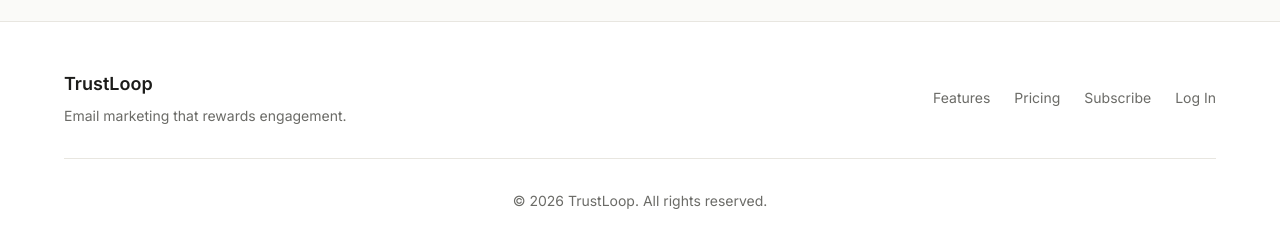
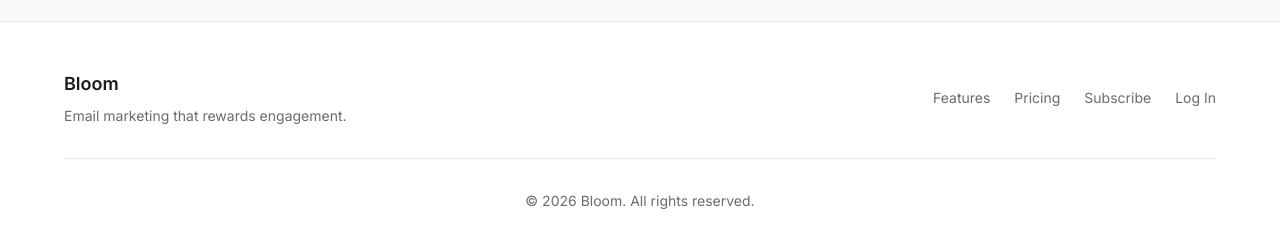
Before and after one commit to daynarobinson-tech/v0-email-marketing-platform, a Next.js app: page / in a window 1280 px wide. Shown: the part 2136-2384 px from the top of the page. Built offline with nearby package versions, Linux system fonts and the light colour scheme.

Commit message:
feat: rebrand app from TrustLoop to Bloom\n\nConsistently rename all references to Bloom across 8 files.

```diff
--- a/app/auth/login/page.tsx
+++ b/app/auth/login/page.tsx
@@ -48,7 +48,7 @@ export default function LoginPage() {
       <div className="w-full max-w-md">
         <div className="text-center mb-8">
           <Link href="/" className="text-xl font-semibold text-foreground">
-            TrustLoop
+            Bloom
           </Link>
           <h1 className="mt-6 text-2xl font-semibold text-foreground">
             Welcome back
--- a/app/auth/sign-up/page.tsx
+++ b/app/auth/sign-up/page.tsx
@@ -74,7 +74,7 @@ export default function SignUpPage() {
       <div className="w-full max-w-md">
         <div className="text-center mb-8">
           <Link href="/" className="text-xl font-semibold text-foreground">
-            TrustLoop
+            Bloom
           </Link>
           <h1 className="mt-6 text-2xl font-semibold text-foreground">
             Create your account
--- a/app/globals.css
+++ b/app/globals.css
@@ -4,7 +4,7 @@
 @custom-variant dark (&:is(.dark *));
 
 :root {
-  /* TrustLoop Color Palette */
+  /* Bloom Color Palette */
   --background: #FAFAF8;
   --foreground: #1C1C1A;
   --card: #FFFFFF;
--- a/app/layout.tsx
+++ b/app/layout.tsx
@@ -6,7 +6,7 @@ import './globals.css'
 const inter = Inter({ subsets: ["latin"], variable: "--font-inter" });
 
 export const metadata: Metadata = {
-  title: 'TrustLoop - Email Marketing with Rewards',
+  title: 'Bloom - Email Marketing with Rewards',
   description: 'The email platform your subscribers actually want to open. Earn real rewards for engagement.',
   generator: 'v0.app',
   icons: {
--- a/app/subscribe/page.tsx
+++ b/app/subscribe/page.tsx
@@ -94,7 +94,7 @@ export default function SubscribePage() {
       <div className="w-full max-w-md">
         <div className="text-center mb-8">
           <Link href="/" className="text-xl font-semibold text-foreground">
-            TrustLoop
+            Bloom
           </Link>
           <h1 className="mt-6 text-2xl font-semibold text-foreground">
             Join the list
--- a/components/dashboard/sidebar.tsx
+++ b/components/dashboard/sidebar.tsx
@@ -75,7 +75,7 @@ export function Sidebar({ type }: SidebarProps) {
         <div className="flex flex-col h-full">
           <div className="p-6 border-b border-border">
             <Link href="/" className="text-xl font-semibold text-foreground">
-              TrustLoop
+              Bloom
             </Link>
             <p className="mt-1 text-xs text-muted-foreground capitalize">
               {type} Dashboard
--- a/components/marketing/footer.tsx
+++ b/components/marketing/footer.tsx
@@ -7,7 +7,7 @@ export function Footer() {
         <div className="flex flex-col md:flex-row justify-between items-center gap-6">
           <div className="flex flex-col items-center md:items-start">
             <Link href="/" className="text-lg font-semibold text-foreground">
-              TrustLoop
+              Bloom
             </Link>
             <p className="mt-2 text-sm text-muted-foreground">
               Email marketing that rewards engagement.
@@ -30,7 +30,7 @@ export function Footer() {
         </div>
         <div className="mt-8 pt-8 border-t border-border text-center">
           <p className="text-sm text-muted-foreground">
-            &copy; {new Date().getFullYear()} TrustLoop. All rights reserved.
+            &copy; {new Date().getFullYear()} Bloom. All rights reserved.
           </p>
         </div>
       </div>
--- a/components/marketing/header.tsx
+++ b/components/marketing/header.tsx
@@ -13,7 +13,7 @@ export function Header() {
       <div className="mx-auto max-w-6xl px-4 sm:px-6 lg:px-8">
         <div className="flex h-16 items-center justify-between">
           <Link href="/" className="text-xl font-semibold text-foreground">
-            TrustLoop
+            Bloom
           </Link>
 
           {/* Desktop Navigation */}
```
